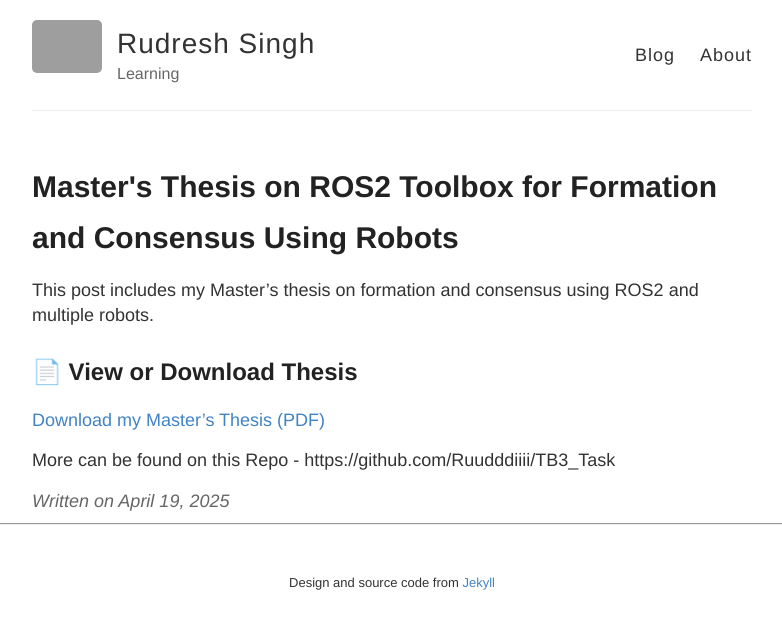
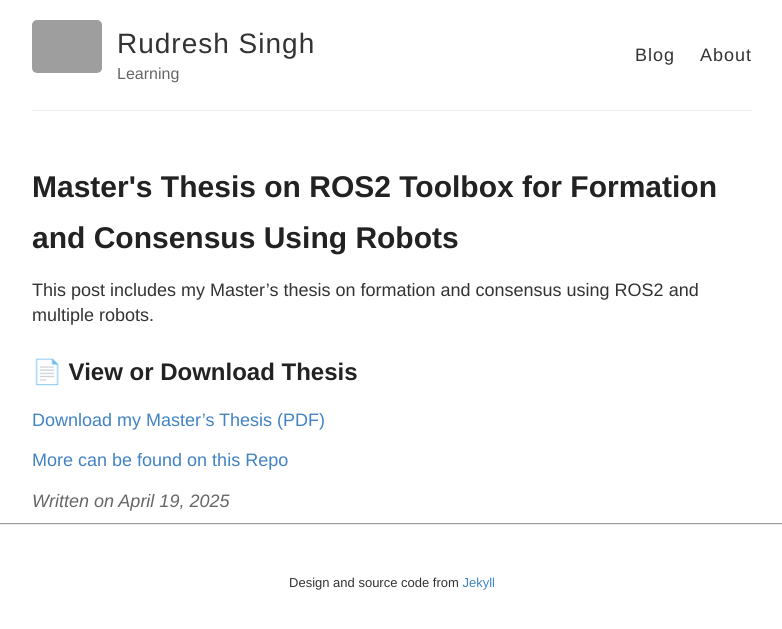
Before and after one commit to Ruudddiiii/ruudddiiii.github.io, a Jekyll site: the page built from _posts/2025-4-19-Computational_Goemetry.md, in a window 1280 px wide. Shown: the top 629 px of the page, without its empty margins (248-1030 px from the left). Built offline with Jekyll 4.4.1, drawn with Linux system fonts in a browser that asks for light colours; grey boxes are pictures that could not be loaded.

Commit message:
Update 2025-4-19-Computational_Goemetry.md

```diff
--- a/_posts/2025-4-19-Computational_Goemetry.md
+++ b/_posts/2025-4-19-Computational_Goemetry.md
@@ -9,4 +9,4 @@ This post includes my Master's thesis on formation and consensus using ROS2 and
 
 [Download my Master's Thesis (PDF)](/Thesis.pdf)
 
-More can be found on this Repo - https://github.com/Ruudddiiii/TB3_Task
+[More can be found on this Repo](/https://github.com/Ruudddiiii/TB3_Task)
```
